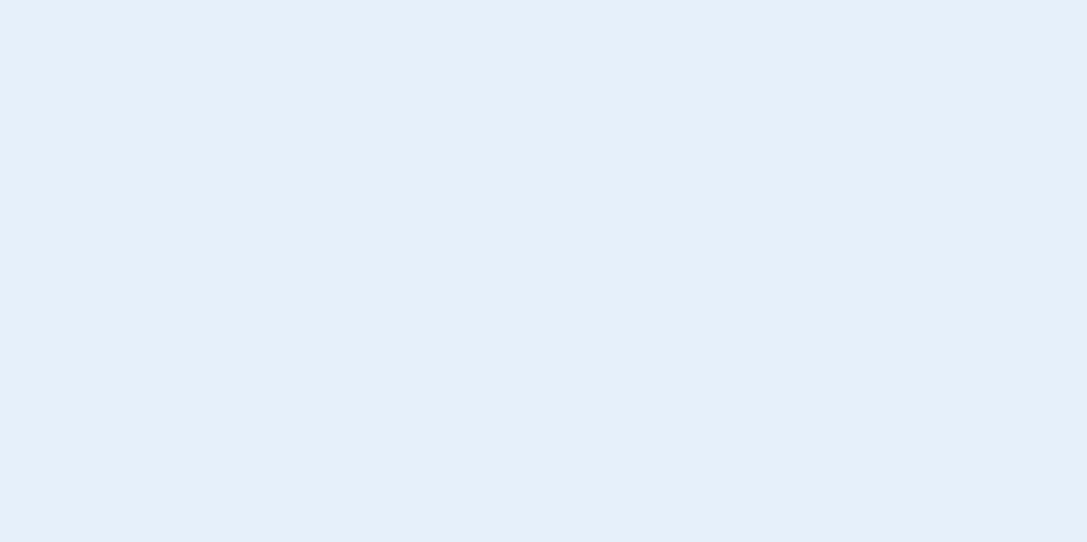
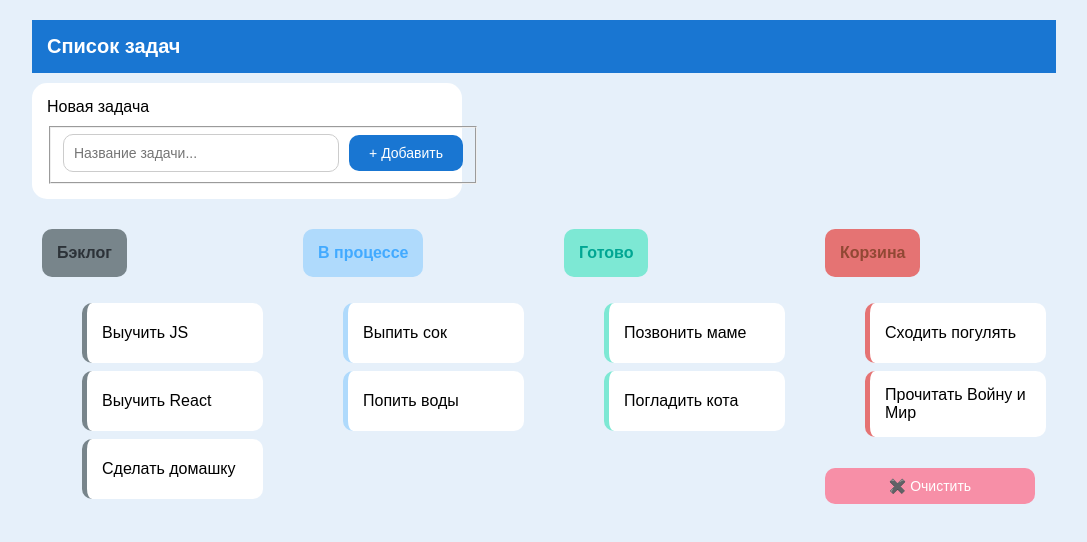
Before and after one commit to korol933/my-website, a plain HTML site: page index.html in a window 1280 px wide. Shown: the whole page, without its empty margins (96-1183 px from the left). Drawn offline with Linux system fonts and the light colour scheme.

Commit message:
Update index.html

```diff
--- a/index.html
+++ b/index.html
@@ -1,30 +1,55 @@
 <!DOCTYPE html>
-<html lang="ru">
-
-
+<html lang="en">
 <head>
-  <meta charset="UTF-8">
-  <meta name="viewport" content="width=device-width, initial-scale=1.0">
-  <link rel="stylesheet" href="styles.css">
-  <title>Сагидуллин Эдуард</title>
+    <meta charset="UTF-8">
+    <meta name="viewport" content="width=device-width, initial-scale=1.0">
+    <link rel="stylesheet" type="text/css" href="styles.css">
+    <title>Сагидуллин Эдуард Рафаилевич</title>
 </head>
-
-
-<body class="board-app">
-
-
-  <main class="board-app__main">
-    <div class="board-app__inner">
-      <section class="add-task">
-
-
-      </section>
-      <section class="taskboard">
-
-
-      </section>
-    </div>
-  </main>
-  <script src="src/main.js" type="module"></script>
+<body>
+    <main>
+        <section class="container">
+            <header class="header">Список задач</header>
+            <form class="task-input">
+                <label class="title" for="taskInput">Новая задача</label>
+                <fieldset class="input-container">
+                    <input type="text" id="taskInput" placeholder="Название задачи...">
+                    <button type="submit">+ Добавить</button>
+                </fieldset>
+            </form>
+            <section class="task-board">
+                <section class="column backlog">
+                    <header class="column-title">Бэклог</header>
+                    <ul id="backlog-tasks">
+                        <li class="task">Выучить JS</li>
+                        <li class="task">Выучить React</li>
+                        <li class="task">Сделать домашку</li>
+                    </ul>
+                </section>
+                <section class="column in-progress">
+                    <header class="column-title">В процессе</header>
+                    <ul>
+                        <li class="task">Выпить сок</li>
+                        <li class="task">Попить воды</li>
+                    </ul>
+                </section>
+                <section class="column done">
+                    <header class="column-title">Готово</header>
+                    <ul>
+                        <li class="task">Позвонить маме</li>
+                        <li class="task">Погладить кота</li>
+                    </ul>
+                </section>
+                <section class="column trash">
+                    <header class="column-title">Корзина</header>
+                    <ul>
+                        <li class="task">Сходить погулять</li>
+                        <li class="task">Прочитать Войну и Мир</li>
+                    </ul>
+                    <button class="clear-btn">✖️ Очистить</button>
+                </section>
+            </section>
+        </section>
+    </main>
 </body>
 </html>
```
